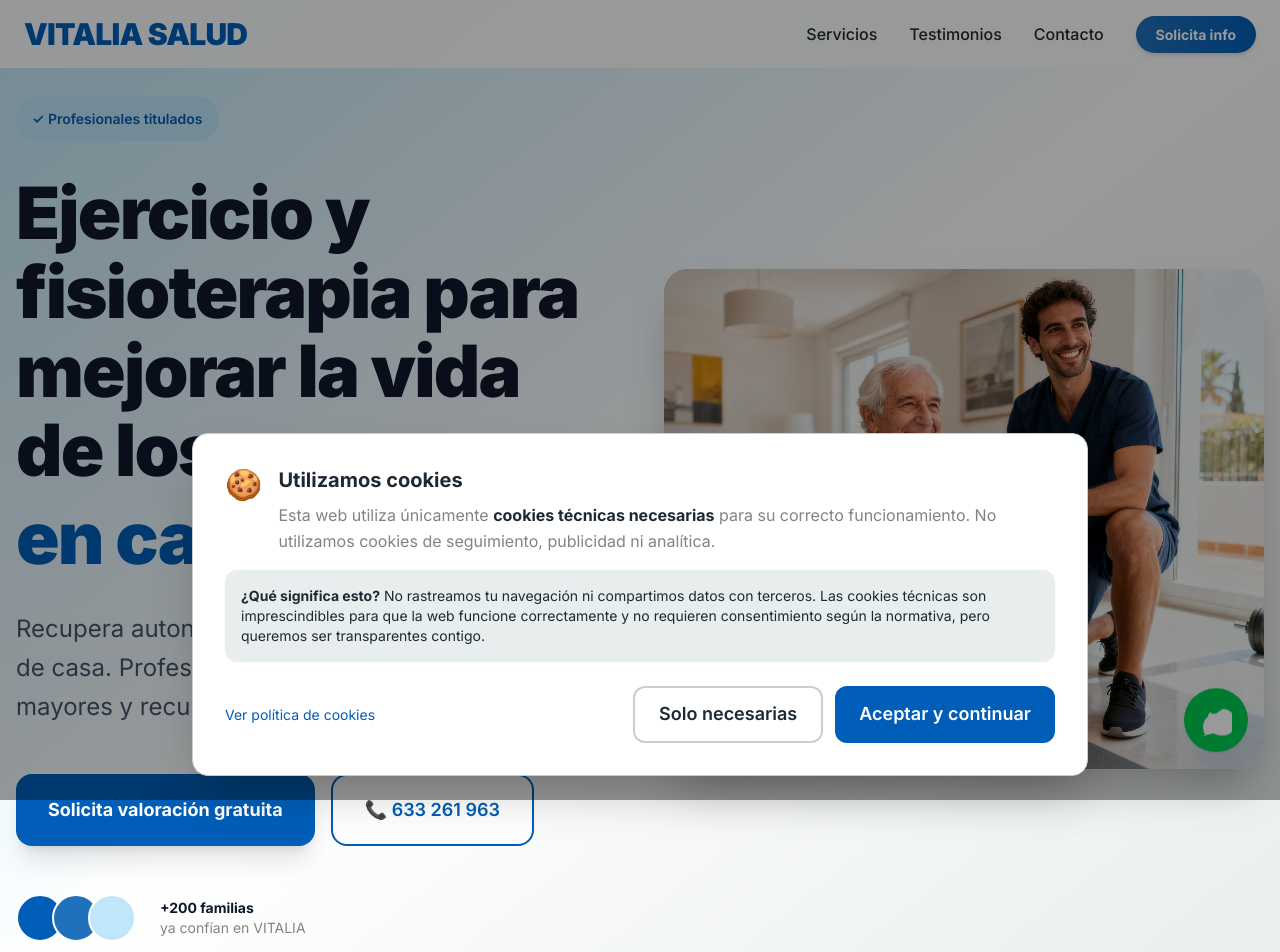
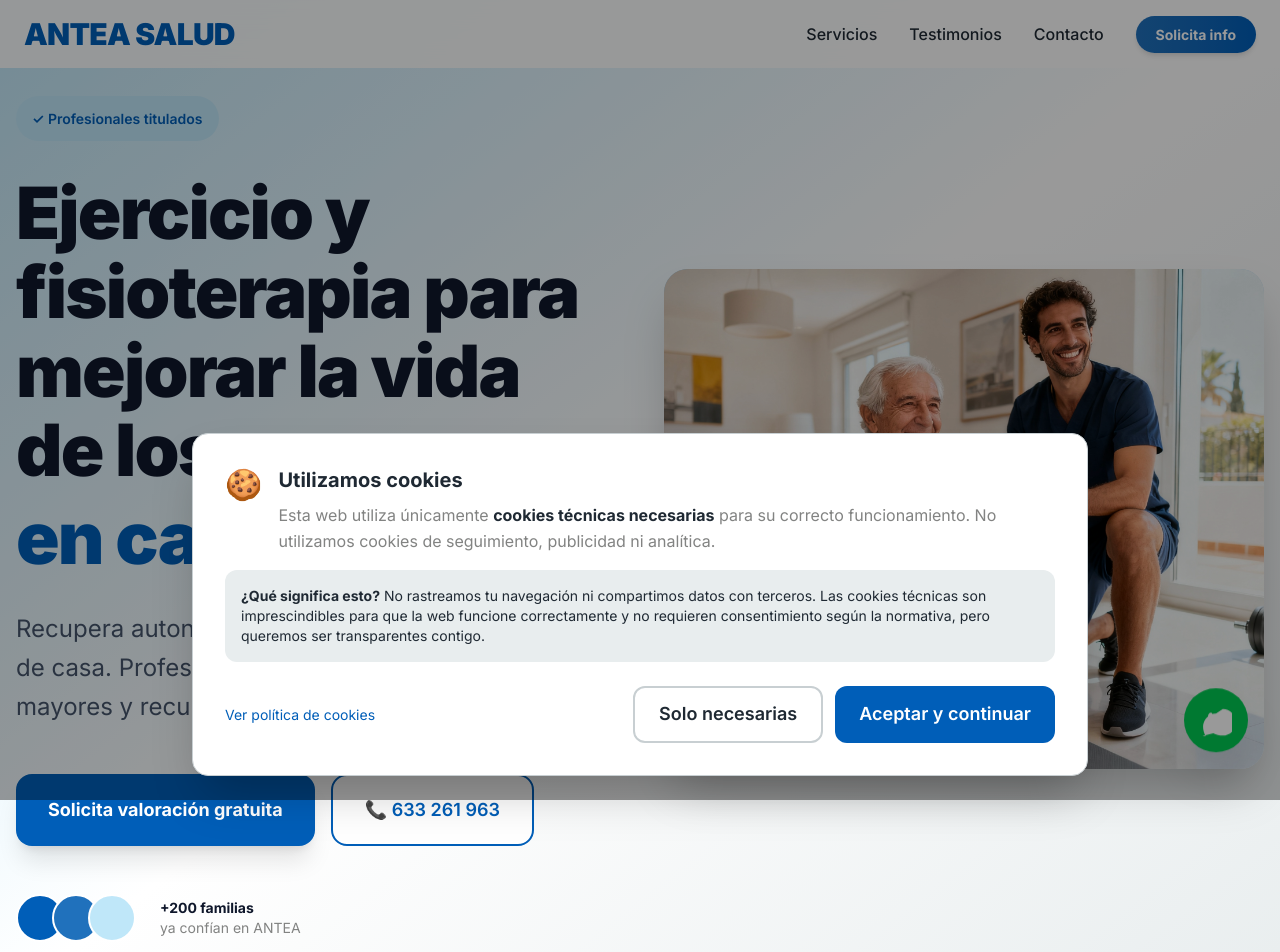
Before and after one commit to FernandoRoyano/anteasalud-landing, a Next.js app: page / in a window 1280 px wide. Shown: the top 952 px of the page. Built offline with nearby package versions, Linux system fonts and the light colour scheme.

Commit message:
anteasaludmayores

```diff
--- a/app/layout.tsx
+++ b/app/layout.tsx
@@ -5,16 +5,16 @@ import WhatsAppButton from '../components/WhatsAppButton';
 import CookieBanner from "@/components/CookieBanner";
 
 export const metadata = {
-  title: 'VITALIA Salud - Ejercicio y Fisioterapia a Domicilio para Mayores',
+  title: 'ANTEA Salud - Ejercicio y Fisioterapia a Domicilio para Mayores',
   description: 'Ejercicio funcional y fisioterapia profesional en tu casa. Recupera movilidad, autonomía y confianza. +200 familias confían en nosotros. Valoración gratuita.',
   keywords: 'fisioterapia domicilio, ejercicio mayores, rehabilitación en casa, fisioterapeuta',
-  authors: [{ name: 'VITALIA Salud' }],
+  authors: [{ name: 'ANTEA Salud' }],
   openGraph: {
     type: 'website',
     locale: 'es_ES',
     url: 'https://anteasalud.com',
-    siteName: 'VITALIA Salud',
-    title: 'VITALIA Salud - Ejercicio y Fisioterapia a Domicilio',
+    siteName: 'ANTEA Salud',
+    title: 'ANTEA Salud - Ejercicio y Fisioterapia a Domicilio',
     description: 'Ejercicio funcional y fisioterapia profesional en tu casa.',
   },
 };
--- a/components/Benefit.tsx
+++ b/components/Benefit.tsx
@@ -4,7 +4,7 @@ export default function Benefit() {
       <div className="max-w-2xl w-full flex flex-col items-center gap-3">
         <span className="text-[rgb(0,94,184)] font-black text-5xl md:text-6xl">+200</span>
         <p className="text-[rgb(31,41,51)] font-bold text-xl md:text-2xl text-center">
-          familias han recuperado su autonomía física<br />gracias a <span className="text-[rgb(0,94,184)]">VITALIA Salud</span>
+          familias han recuperado su autonomía física<br />gracias a <span className="text-[rgb(0,94,184)]">ANTEA Salud</span>
         </p>
         <span className="block mt-2 text-[rgb(130,131,130)] text-base md:text-lg">Servicios en toda España</span>
       </div>
--- a/components/CTAFinal.tsx
+++ b/components/CTAFinal.tsx
@@ -35,7 +35,7 @@ export default function CTAFinal() {
 
           {/* Botón 2: WhatsApp */}
           <a
-            href="https://wa.me/34633261963?text=Hola,%20me%20gustaría%20información%20sobre%20VITALIASalud"
+            href="https://wa.me/34633261963?text=Hola,%20me%20gustaría%20información%20sobre%20ANTEA%Salud"
             target="_blank"
             rel="noopener noreferrer"
             className="inline-flex items-center justify-center px-10 py-6 bg-gradient-to-r from-green-500 to-green-600 text-white font-bold text-xl rounded-3xl shadow-2xl hover:shadow-3xl hover:scale-105 transition-all duration-300"
--- a/components/Footer.tsx
+++ b/components/Footer.tsx
@@ -10,7 +10,7 @@ export default function Footer() {
 
           {/* Columna 1: Brand */}
           <div className="space-y-4">
-            <h3 className="text-2xl font-black text-white">VITALIA</h3>
+            <h3 className="text-2xl font-black text-white">ANTEA</h3>
             <p className="text-[rgb(130,131,130)] text-sm leading-relaxed">
               Ejercicio funcional y fisioterapia profesional para personas mayores. Recupera movilidad, autonomía y confianza en casa.
             </p>
@@ -54,7 +54,7 @@ export default function Footer() {
               </li>
               <li>
                 <a href="mailto:info@anteasalud.com" className="hover:text-[rgb(0,94,184)] transition flex items-center gap-2">
-                  <span>✉️</span> info@vitaliasalud.com
+                  <span>✉️</span> info@anteasalud.com
                 </a>
               </li>
               <li>
@@ -75,7 +75,7 @@ export default function Footer() {
 
         {/* Bottom */}
         <div className="flex flex-col md:flex-row justify-between items-center gap-4 text-xs text-[rgb(130,131,130)]">
-          <p>© 2025 VITALIA SALUD. Todos los derechos reservados.</p>
+          <p>© 2025 ANTEA SALUD. Todos los derechos reservados.</p>
           <div className="flex gap-6">
             <Link href="/privacidad" className="hover:text-[rgb(0,94,184)] transition">Política de privacidad</Link>
             <Link href="/aviso-legal" className="hover:text-[rgb(0,94,184)] transition">Aviso legal</Link>
--- a/components/Header.tsx
+++ b/components/Header.tsx
@@ -37,7 +37,7 @@ export default function Header() {
           {/* Logo */}
           <Link href="/" className="flex items-center gap-2 flex-shrink-0">
             <span className="text-2xl md:text-3xl font-black text-[rgb(0,94,184)] tracking-tight">
-              VITALIA SALUD
+              ANTEA SALUD
             </span>
           </Link>
           {/* Desktop menu */}
@@ -163,7 +163,7 @@ export default function Header() {
                     <span>633 261 963</span>
                   </a>
                   <a
-                    href="https://wa.me/34633261963?text=Hola,%20me%20gustaría%20información%20sobre%20VITALIASalud"
+                    href="https://wa.me/34633261963?text=Hola,%20me%20gustaría%20información%20sobre%20ANTEA%Salud"
                     target="_blank"
                     rel="noopener noreferrer"
                     className="flex items-center gap-3 text-[rgb(0,94,184)] text-base hover:text-[rgb(32,113,188)] transition"
--- a/components/Hero.tsx
+++ b/components/Hero.tsx
@@ -43,7 +43,7 @@ export default function Hero() {
             </div>
             <div>
               <p className="text-sm font-bold text-slate-900">+200 familias</p>
-              <p className="text-sm text-[rgb(130,131,130)]">ya confían en VITALIA</p>
+              <p className="text-sm text-[rgb(130,131,130)]">ya confían en ANTEA</p>
             </div>
           </div>
         </div>
@@ -53,7 +53,7 @@ export default function Hero() {
           <div className="absolute inset-0 bg-gradient-to-br from-[rgb(0,94,184)]/20 to-[rgb(191,231,249)]/30"></div>
           <Image
             src="/hero-realistic.png"
-            alt="Profesional de VITALIA cuidando a persona mayor"
+            alt="Profesional de ANTEA cuidando a persona mayor"
             fill
             className="object-cover"
             priority
--- a/components/Pricing.tsx
+++ b/components/Pricing.tsx
@@ -136,7 +136,7 @@ export default function Pricing() {
             </ul>
 
             <a
-              href="https://wa.me/34633261963?text=Hola,%20me%20gustaría%20un%20plan%20personalizado%20de%VITALIA%20Salud"
+              href="https://wa.me/34633261963?text=Hola,%20me%20gustaría%20un%20plan%20personalizado%20de%ANTEA%20Salud"
               target="_blank"
               rel="noopener noreferrer"
               className="block w-full text-center py-4 rounded-xl font-bold bg-[rgb(232,237,238)] text-[rgb(31,41,51)] hover:bg-[rgb(200,207,210)] transition-all"
--- a/components/Testimonial.tsx
+++ b/components/Testimonial.tsx
@@ -5,7 +5,7 @@ export default function Testimonials() {
       city: "Madrid",
       relation: "Hija de usuaria",
       stars: 5,
-      text: "Mi madre tenía mucho miedo a caerse después de la operación de cadera. Con VITALIA recuperó la confianza en solo 6 semanas. Ahora camina sola por casa sin ayuda. ¡Increíble!",
+      text: "Mi madre tenía mucho miedo a caerse después de la operación de cadera. Con ANTEA recuperó la confianza en solo 6 semanas. Ahora camina sola por casa sin ayuda. ¡Increíble!",
       initial: "MG",
       color: "bg-blue-400"
     },
@@ -23,7 +23,7 @@ export default function Testimonials() {
       city: "Valencia",
       relation: "Hija",
       stars: 5,
-      text: "Llevaba meses sin poder levantarse del sofá. Ahora sube escaleras, camina por la calle y hasta va a pasear al parque. VITALIA ha sido un cambio radical en su vida. ¡Gracias!",
+      text: "Llevaba meses sin poder levantarse del sofá. Ahora sube escaleras, camina por la calle y hasta va a pasear al parque. ANTEA ha sido un cambio radical en su vida. ¡Gracias!",
       initial: "CR",
       color: "bg-green-400"
     },
@@ -41,7 +41,7 @@ export default function Testimonials() {
       city: "Bilbao",
       relation: "Cónyuge",
       stars: 5,
-      text: "Tras la caída, pensé que mi marido no volvería a ser el mismo. VITALIA me ha devuelto la esperanza. Ahora recupera movilidad cada semana. ¡Increíble profesionalidad!",
+      text: "Tras la caída, pensé que mi marido no volvería a ser el mismo. ANTEA me ha devuelto la esperanza. Ahora recupera movilidad cada semana. ¡Increíble profesionalidad!",
       initial: "AF",
       color: "bg-pink-400"
     },
@@ -50,7 +50,7 @@ export default function Testimonials() {
       city: "Zaragoza",
       relation: "Hijo",
       stars: 5,
-      text: "Llevo 3 meses con VITALIA y puedo confirmar que mi madre está como nunca. Más autónoma, más fuerte, más feliz. El equipo es extraordinario. Mejor decisión que hemos tomado.",
+      text: "Llevo 3 meses con ANTEA y puedo confirmar que mi madre está como nunca. Más autónoma, más fuerte, más feliz. El equipo es extraordinario. Mejor decisión que hemos tomado.",
       initial: "LS",
       color: "bg-indigo-400"
     }
--- a/components/WhatsAppButton.tsx
+++ b/components/WhatsAppButton.tsx
@@ -1,7 +1,7 @@
 export default function WhatsAppButton() {
   return (
     <a
-      href="https://wa.me/34633261963?text=Hola,%20me%20gustaría%20información%20sobre%20VITALIASalud"
+      href="https://wa.me/34633261963?text=Hola,%20me%20gustaría%20información%20sobre%20ANTEA%Salud"
       target="_blank"
       rel="noopener noreferrer"
       className="fixed bottom-8 right-8 z-40 flex items-center justify-center w-16 h-16 rounded-full bg-green-500 text-white shadow-2xl hover:bg-green-600 hover:scale-110 transition-all duration-300 animate-bounce"
--- a/components/WhyUs.tsx
+++ b/components/WhyUs.tsx
@@ -51,7 +51,7 @@ export default function WhyUs() {
             Lo que nos diferencia
           </h2>
           <p className="text-xl text-slate-600 max-w-2xl mx-auto">
-            6 razones por las que +200 familias confían en VITALIA Salud
+            6 razones por las que +200 familias confían en ANTEA Salud
           </p>
         </div>
 
```
